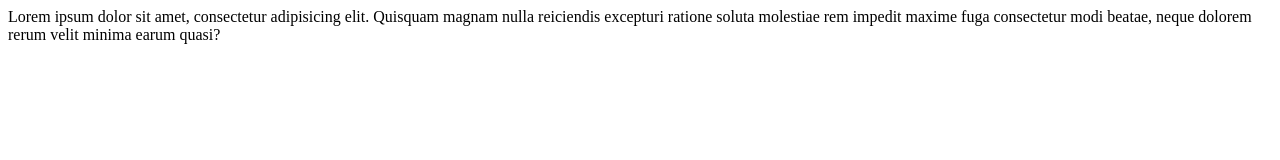
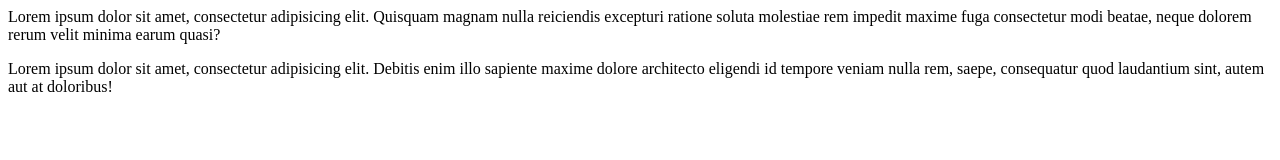
Before and after one commit to JacekWit/gitjestgitt, a plain HTML site: page index.html in a window 1280 px wide. Drawn offline with Linux system fonts and the light colour scheme.

Commit message:
drugi paragraf

```diff
--- a/index.html
+++ b/index.html
@@ -1 +1,2 @@
 <p>Lorem ipsum dolor sit amet, consectetur adipisicing elit. Quisquam magnam nulla reiciendis excepturi ratione soluta molestiae rem impedit maxime fuga consectetur modi beatae, neque dolorem rerum velit minima earum quasi?</p>
+<p>Lorem ipsum dolor sit amet, consectetur adipisicing elit. Debitis enim illo sapiente maxime dolore architecto eligendi id tempore veniam nulla rem, saepe, consequatur quod laudantium sint, autem aut at doloribus!</p>
```
